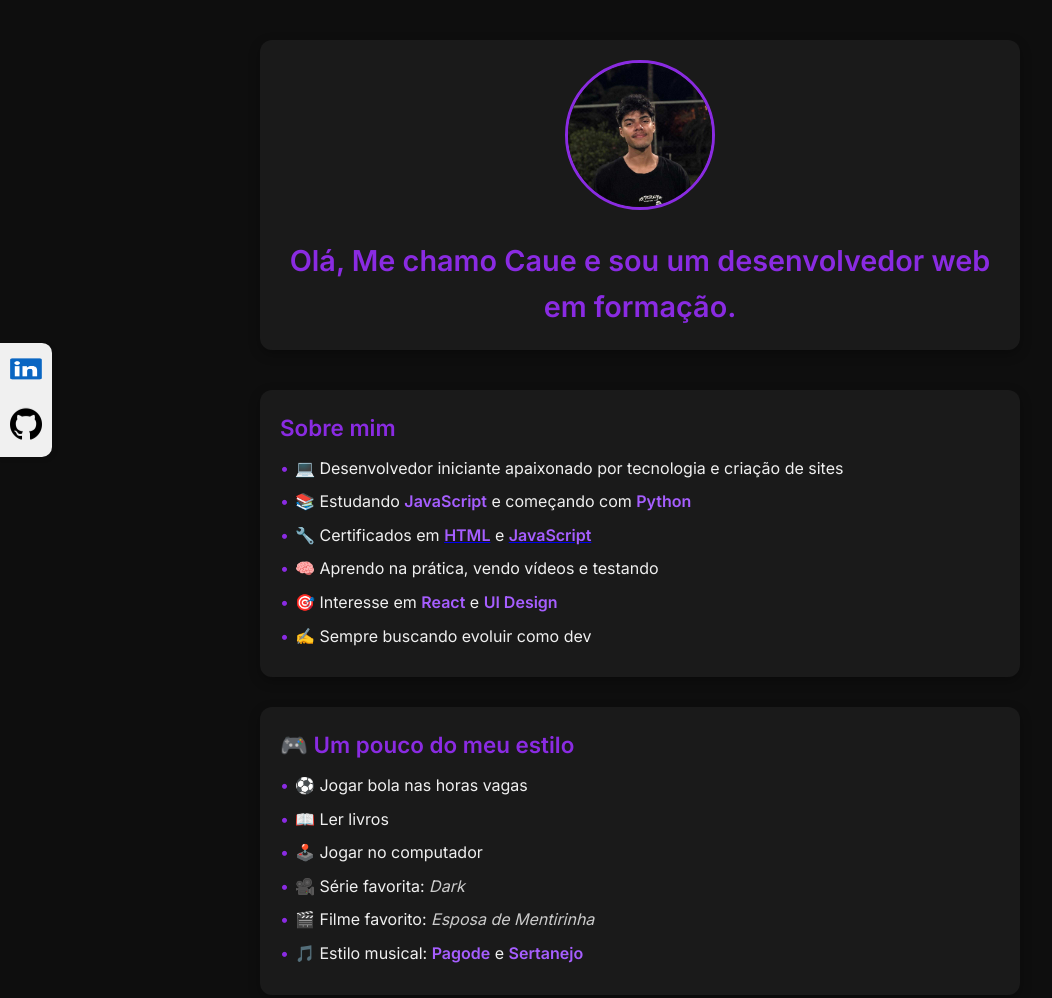
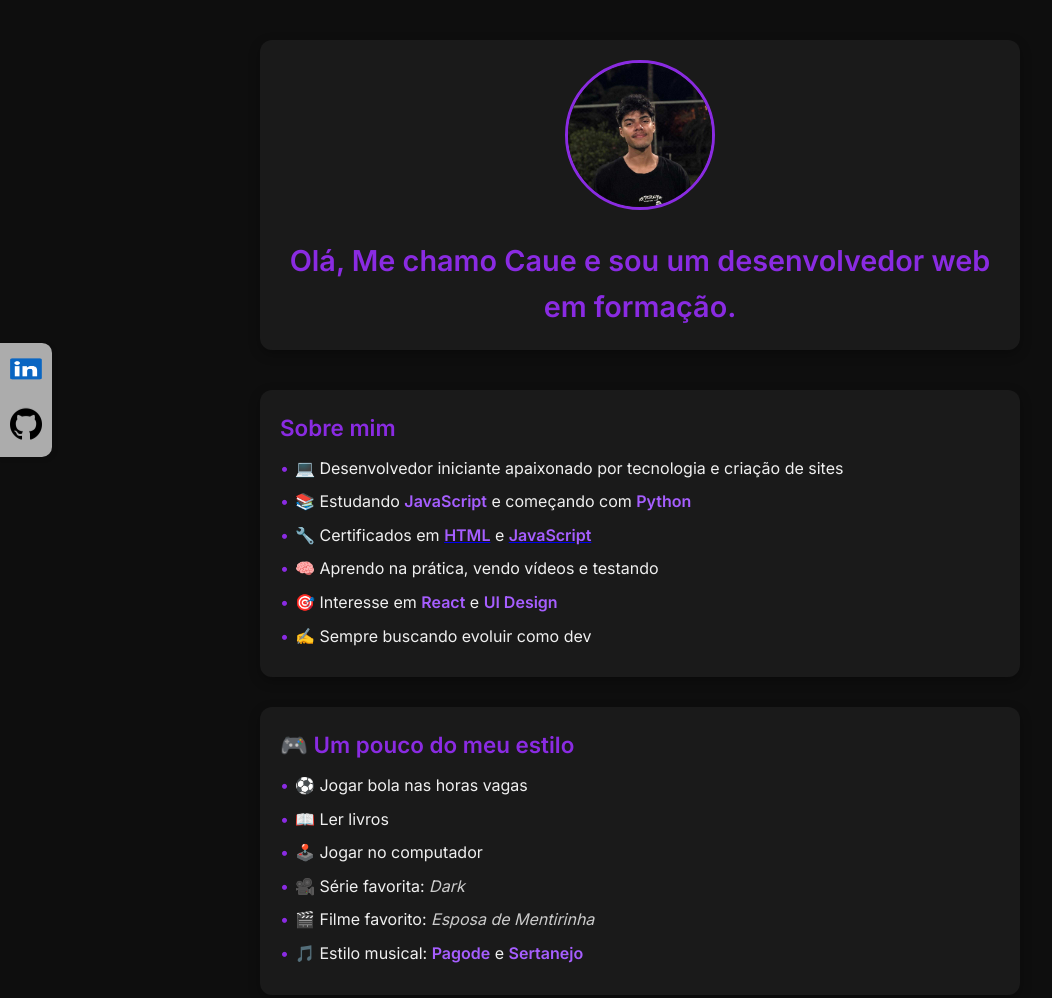
Before and after one commit to gust2vo/Implementacao_quinta, a plain HTML site: page index.html in a window 1280 px wide. Shown: the top 998 px of the page, without its empty margins (0-1052 px from the left). Drawn offline with Linux system fonts and the light colour scheme.

Commit message:
Arrumando cor

```diff
--- a/style.css
+++ b/style.css
@@ -98,7 +98,7 @@ section:hover {
   top: 50%;
   left: 0;
   transform: translateY(-50%);
-  background-color: #f0f0f0;
+  background-color: #acacac;
   padding: 10px;
   border-radius: 0 10px 10px 0;
   box-shadow: 2px 2px 5px rgba(0,0,0,0.1);
```
